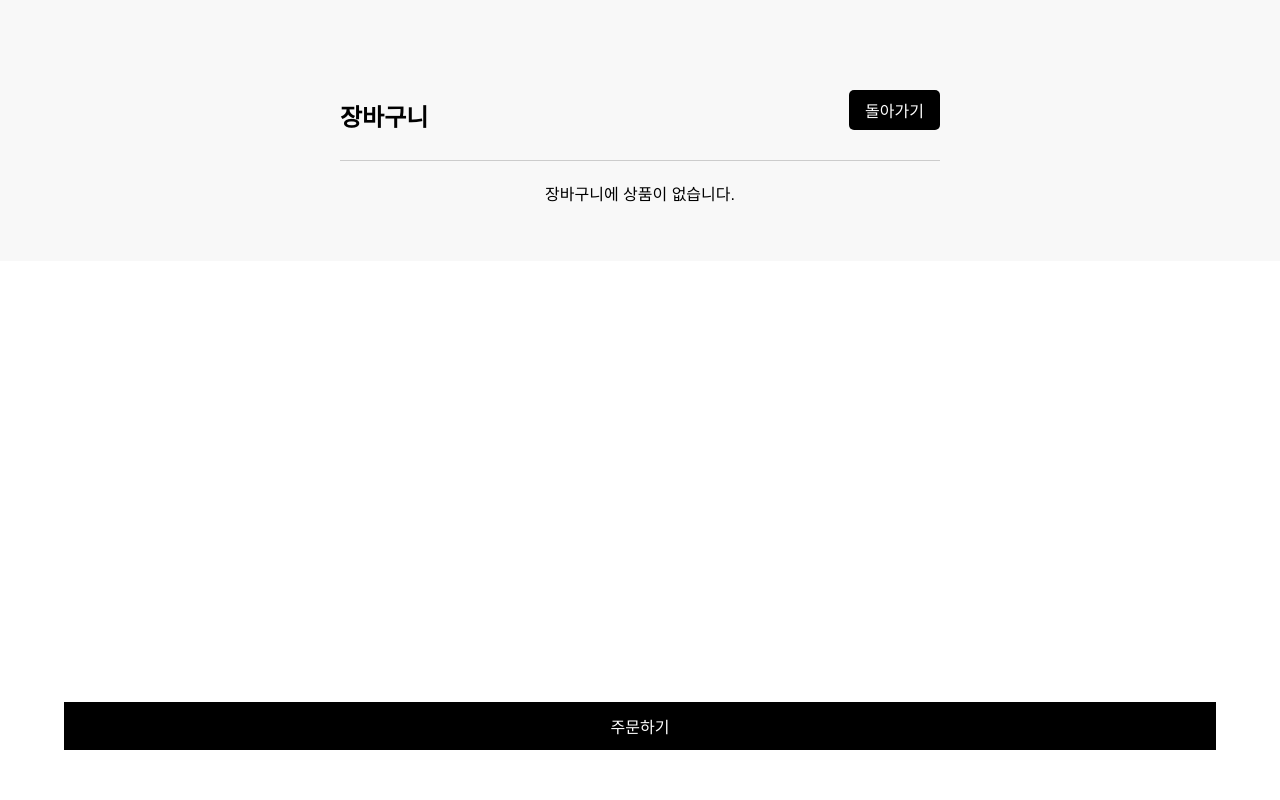
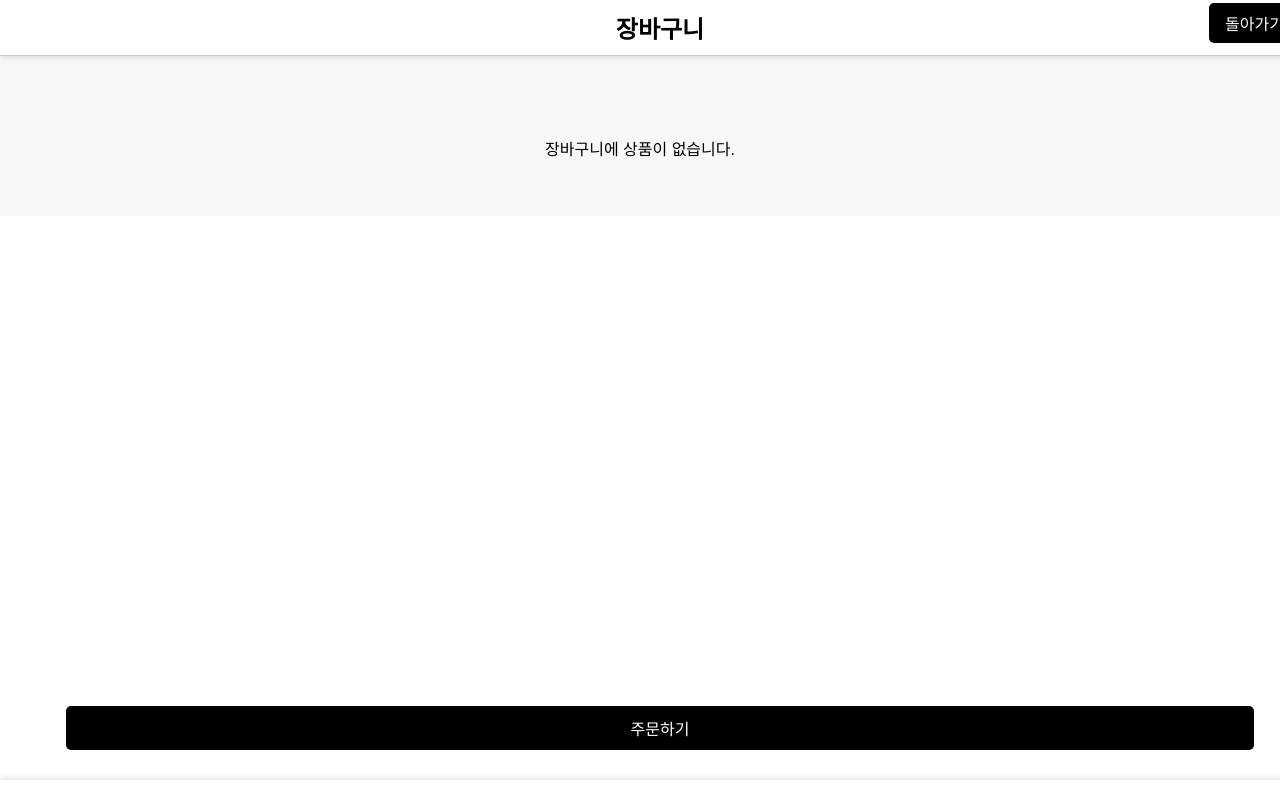
Before and after one commit to nichul/Q-Go, a React (Create React App) app: page /cart in a window 1280 px wide. Built offline with nearby package versions, Linux system fonts and the light colour scheme.

Commit message:
Update Cart.css

```diff
--- a/src/Cart.css
+++ b/src/Cart.css
@@ -4,29 +4,38 @@
     padding: 20px;
     max-width: 600px;
     margin: 0 auto;
+    padding-top: 60px; /* 헤더 높이만큼 여백 추가 */
+    position: relative; /* 내용이 헤더와 겹치지 않도록 설정 */
 }
 
 .cart-header {
-    display: flex;
-    justify-content: space-between;
-    align-items: center;
-    border-bottom: 1px solid #ccc;
-    padding-bottom: 10px;
-    margin-bottom: 20px;
+    position: fixed; /* 화면 상단에 고정 */
+    top: 0; /* 화면 상단에 위치 */
+    left: 0; /* 화면 왼쪽에 위치 */
+    width: 100%; /* 전체 너비 */
+    background-color: #fff; /* 배경색 */
+    border-bottom: 1px solid #ccc; /* 하단 테두리 */
+    padding: 10px 20px; /* 패딩 추가 */
+    box-shadow: 0px 2px 5px rgba(0, 0, 0, 0.1); /* 하단 그림자 */
+    z-index: 1000; /* 다른 요소들 위에 위치하도록 설정 */
+    display: flex; /* 플렉스 레이아웃 사용 */
+    justify-content: center; /* 가로 중앙 정렬 */
+    align-items: center; /* 세로 중앙 정렬 */
 }
 
 .cart-header h2 {
     margin: 0;
+    text-align: center; /* 텍스트 가운데 정렬 */
 }
 
 .header-buttons {
-    display: flex;
-    gap: 10px;
+    position: absolute; /* 헤더 내에서 버튼을 위치시키기 위해 절대 위치 사용 */
+    right: 20px; /* 오른쪽 여백 */
 }
 
 .goBackButton {
-    background-color: black; /* 파란색 배경 */
-    color: #fff; /* 흰색 텍스트 */
+    background-color: black; /* 배경색 */
+    color: #fff; /* 텍스트 색상 */
     border: none;
     padding: 8px 16px;
     font-size: 16px;
@@ -47,26 +56,26 @@
 .cart-item {
     position: relative;
     padding: 15px;
-    margin-bottom: 10px; /* 메뉴 항목 사이의 여백 추가 */
-    background-color: #fff; /* 각 항목의 배경 색상 */
-    border-radius: 13px; /* 각 항목의 모서리 둥글게 */
-    border: 1px solid rgb(222, 221, 221); /* 검은색 테두리 */
+    margin-bottom: 10px; /* 항목 사이의 여백 */
+    background-color: #fff; /* 항목 배경색 */
+    border-radius: 13px; /* 모서리 둥글게 */
+    border: 1px solid rgb(222, 221, 221); /* 테두리 색상 */
     box-shadow: none; /* 그림자 제거 */
-    min-height: 250px; /* 각 항목의 최소 높이 설정 */
+    min-height: 250px; /* 최소 높이 */
 }
 
 .cart-item-image {
-    position: absolute; /* 절대 위치 지정 */
-    top: 15px; /* 상단 여백 */
-    right: 15px; /* 오른쪽 여백 */
+    position: absolute;
+    top: 15px;
+    right: 15px;
     width: 60px;
     height: 60px;
     object-fit: cover;
-    border-radius: 5px; /* 이미지 둥글게 */
+    border-radius: 5px;
 }
 
 .cart-item-details {
-    padding-right: 80px; /* 이미지와 텍스트 사이의 여백 */
+    padding-right: 80px;
 }
 
 .cart-item-title {
@@ -78,19 +87,47 @@
 }
 
 .deleteButton {
-    position: absolute; /* 절대 위치 지정 */
-    bottom: 15px; /* 하단 여백 */
-    right: 15px; /* 오른쪽 여백 */
-    background-color: black; /* 빨간색 배경 */
-    color: #fff; /* 흰색 텍스트 */
+    position: absolute;
+    bottom: 15px;
+    right: 15px;
+    background-color: black; /* 배경색 */
+    color: #fff; /* 텍스트 색상 */
     border: none;
     padding: 8px 16px;
     font-size: 16px;
     cursor: pointer;
-    border-radius: 5px; /* 둥근 모서리 */
+    border-radius: 5px;
     transition: background-color 0.3s ease;
 }
 
 .deleteButton:hover {
     background-color: #333; /* 호버 시 색상 변경 */
 }
+
+/* 주문하기 버튼 스타일 추가 */
+.cart-footer {
+    position: fixed; /* 화면 하단에 고정 */
+    bottom: 0; /* 화면 하단에 위치 */
+    left: 0; /* 화면 왼쪽에 위치 */
+    width: 100%; /* 전체 너비 */
+    background-color: #fff; /* 배경색 */
+    padding: 10px 20px; /* 패딩 추가 */
+    box-shadow: 0px -2px 5px rgba(0, 0, 0, 0.1); /* 상단 그림자 */
+    display: flex; /* 플렉스 레이아웃 사용 */
+    justify-content: center; /* 가로 중앙 정렬 */
+}
+
+.orderButton {
+    background-color: black; /* 배경색 */
+    color: #fff; /* 텍스트 색상 */
+    border: none;
+    padding: 10px 20px;
+    font-size: 16px;
+    cursor: pointer;
+    border-radius: 5px;
+    transition: background-color 0.3s ease;
+}
+
+.orderButton:hover {
+    background-color: #333; /* 호버 시 색상 변경 */
+}
```
